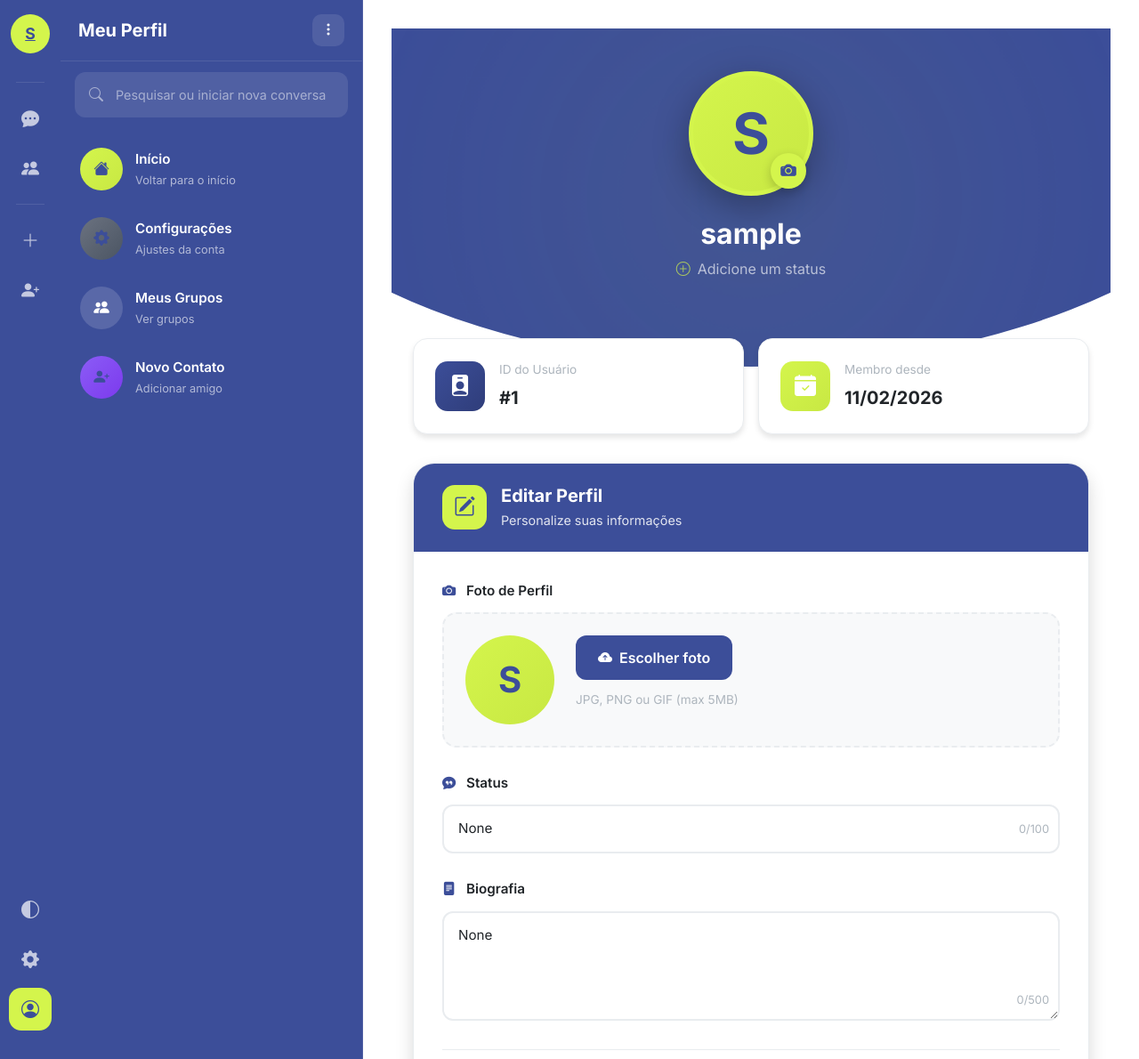
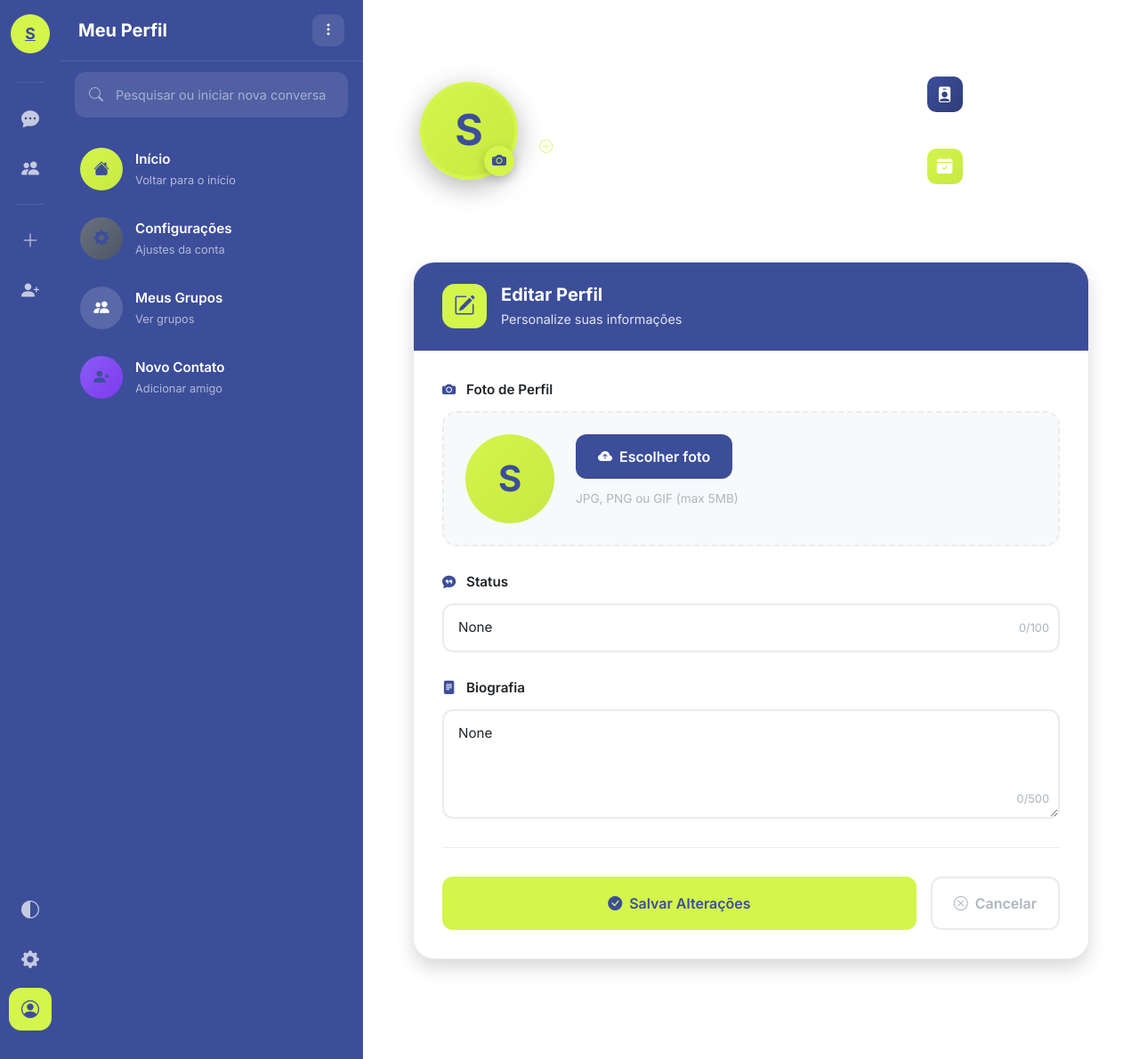
Before and after one commit to A-juli07/Dialogus, a Django app: page /chat/perfil/ in a window 1280 px wide. Shown: the whole page at 89% size. Run offline with Django 5.2, Linux system fonts and the light colour scheme; the visitor is signed in with stand-in values (Sample User, id 1); data comes from the database, SQL or seed files in the repository.

Commit message:
style: atualiza hero da pagina perfil

```diff
--- a/templates/chat/perfil.html
+++ b/templates/chat/perfil.html
@@ -53,6 +53,7 @@
     <div class="profile-hero">
         <div class="profile-hero-bg"></div>
         <div class="profile-hero-content">
+            <div class="profile-hero-left">
                 <div class="profile-avatar-wrapper">
                     {% if perfil.foto_perfil %}
                         <img src="{{ perfil.foto_perfil.url }}" class="profile-avatar-large" alt="Foto de Perfil">
@@ -65,6 +66,7 @@
                         <i class="bi bi-camera-fill"></i>
                     </div>
                 </div>
+                <div class="profile-user-info">
                     <h1 class="profile-username">{{ user.username }}</h1>
                     {% if perfil.status %}
                         <p class="profile-status-text">
@@ -77,30 +79,30 @@
                     {% endif %}
                 </div>
             </div>
-
-    <div class="profile-content">
-        <!-- Cards de Informações -->
-        <div class="profile-stats">
-            <div class="stat-card">
-                <div class="stat-icon" style="background: linear-gradient(135deg, var(--bg-sidebar), var(--bg-sidebar-dark));">
+            <div class="profile-hero-right">
+                <div class="profile-meta-item">
+                    <div class="meta-icon" style="background: linear-gradient(135deg, var(--bg-sidebar), var(--bg-sidebar-dark));">
                         <i class="bi bi-person-badge-fill"></i>
                     </div>
-                <div class="stat-info">
-                    <span class="stat-label">ID do Usuário</span>
-                    <span class="stat-value">#{{ user.id }}</span>
+                    <div class="meta-info">
+                        <span class="meta-label">ID do Usuário</span>
+                        <span class="meta-value">#{{ user.id }}</span>
                     </div>
                 </div>
-            <div class="stat-card">
-                <div class="stat-icon" style="background: linear-gradient(135deg, var(--lime-primary), var(--lime-secondary));">
+                <div class="profile-meta-item">
+                    <div class="meta-icon" style="background: linear-gradient(135deg, var(--lime-primary), var(--lime-secondary));">
                         <i class="bi bi-calendar-check-fill"></i>
                     </div>
-                <div class="stat-info">
-                    <span class="stat-label">Membro desde</span>
-                    <span class="stat-value">{{ user.date_joined|date:"d/m/Y" }}</span>
+                    <div class="meta-info">
+                        <span class="meta-label">Membro desde</span>
+                        <span class="meta-value">{{ user.date_joined|date:"d/m/Y" }}</span>
+                    </div>
+                </div>
             </div>
         </div>
     </div>
 
+    <div class="profile-content">
         <!-- Formulário de Edição -->
         <div class="profile-edit-card">
             <div class="edit-card-header">
@@ -201,8 +203,7 @@
 /* Hero Section */
 .profile-hero {
     position: relative;
-    padding: 3rem 2rem 5rem;
-    text-align: center;
+    padding: 2.5rem 2rem;
     overflow: hidden;
 }
 
@@ -212,8 +213,6 @@
     left: 0;
     right: 0;
     bottom: 0;
-    background: var(--bg-sidebar);
-    clip-path: ellipse(80% 100% at 50% 0%);
 }
 
 .profile-hero-bg::before {
@@ -223,8 +222,6 @@
     left: -50%;
     width: 200%;
     height: 200%;
-    background: radial-gradient(circle, rgba(200, 232, 67, 0.1) 0%, transparent 50%);
-    animation: pulse-hero 8s ease-in-out infinite;
 }
 
 @keyframes pulse-hero {
@@ -235,20 +232,31 @@
 .profile-hero-content {
     position: relative;
     z-index: 1;
+    display: flex;
+    align-items: center;
+    justify-content: space-between;
+    max-width: 900px;
+    margin: 0 auto;
+    gap: 2rem;
+}
+
+.profile-hero-left {
+    display: flex;
+    align-items: center;
+    gap: 1.5rem;
 }
 
 .profile-avatar-wrapper {
     position: relative;
-    display: inline-block;
-    margin-bottom: 1.5rem;
+    flex-shrink: 0;
 }
 
 .profile-avatar-large {
-    width: 140px;
-    height: 140px;
+    width: 110px;
+    height: 110px;
     border-radius: 50%;
-    border: 5px solid var(--lime-primary);
-    box-shadow: 0 12px 40px rgba(0, 0, 0, 0.3);
+    border: 4px solid var(--lime-primary);
+    box-shadow: 0 8px 30px rgba(0, 0, 0, 0.3);
     object-fit: cover;
 }
 
@@ -258,40 +266,45 @@
     justify-content: center;
     background: linear-gradient(135deg, var(--lime-primary), var(--lime-secondary));
     color: var(--bg-sidebar);
-    font-size: 4rem;
+    font-size: 3rem;
     font-weight: 700;
 }
 
 .profile-avatar-badge {
     position: absolute;
-    bottom: 8px;
-    right: 8px;
-    width: 40px;
-    height: 40px;
+    bottom: 4px;
+    right: 4px;
+    width: 34px;
+    height: 34px;
     background: var(--lime-primary);
     border-radius: 50%;
     display: flex;
     align-items: center;
     justify-content: center;
     color: var(--bg-sidebar);
-    font-size: 1.1rem;
+    font-size: 1rem;
     box-shadow: 0 4px 12px rgba(0, 0, 0, 0.2);
+}
+
+.profile-user-info {
+    display: flex;
+    flex-direction: column;
 }
 
 .profile-username {
     color: white;
-    font-size: 2rem;
+    font-size: 1.75rem;
     font-weight: 700;
-    margin-bottom: 0.5rem;
+    margin-bottom: 0.25rem;
 }
 
 .profile-status-text {
     color: rgba(255, 255, 255, 0.9);
-    font-size: 1rem;
+    font-size: 0.95rem;
     display: flex;
     align-items: center;
-    justify-content: center;
     gap: 0.5rem;
+    margin: 0;
 }
 
 .profile-status-text i {
@@ -302,66 +315,60 @@
     opacity: 0.7;
 }
 
-/* Content Section */
-.profile-content {
-    max-width: 900px;
-    margin: -2rem auto 0;
-    padding: 0 1.5rem 3rem;
-    position: relative;
-    z-index: 2;
+/* Right side - Meta info */
+.profile-hero-right {
+    display: flex;
+    flex-direction: column;
+    gap: 0.75rem;
 }
 
-/* Stats Cards */
-.profile-stats {
-    display: grid;
-    grid-template-columns: repeat(2, 1fr);
-    gap: 1rem;
-    margin-bottom: 2rem;
+.profile-meta-item {
+    display: flex;
+    align-items: center;
+    gap: 0.75rem;
+    background: rgba(255, 255, 255, 0.1);
+    padding: 0.75rem 1.25rem;
+    border-radius: 12px;
+    backdrop-filter: blur(10px);
 }
 
-.stat-card {
-    background: var(--card-bg);
-    border-radius: 16px;
-    padding: 1.5rem;
-    display: flex;
-    align-items: center;
-    gap: 1rem;
-    box-shadow: var(--shadow-md);
-    border: 1px solid var(--border-color);
-    transition: transform 0.3s ease, box-shadow 0.3s ease;
-}
-
-.stat-card:hover {
-    transform: translateY(-4px);
-    box-shadow: var(--shadow-lg);
-}
-
-.stat-icon {
-    width: 56px;
-    height: 56px;
-    border-radius: 14px;
+.meta-icon {
+    width: 40px;
+    height: 40px;
+    border-radius: 10px;
     display: flex;
     align-items: center;
     justify-content: center;
-    font-size: 1.5rem;
+    font-size: 1.1rem;
     color: white;
+    flex-shrink: 0;
 }
 
-.stat-info {
+.meta-info {
     display: flex;
     flex-direction: column;
 }
 
-.stat-label {
-    font-size: 0.85rem;
-    color: var(--text-muted);
-    margin-bottom: 0.25rem;
+.meta-label {
+    font-size: 0.75rem;
+    color: rgba(255, 255, 255, 0.6);
+    text-transform: uppercase;
+    letter-spacing: 0.5px;
 }
 
-.stat-value {
-    font-size: 1.25rem;
+.meta-value {
+    font-size: 1rem;
     font-weight: 700;
-    color: var(--text-primary);
+    color: white;
+}
+
+/* Content Section */
+.profile-content {
+    max-width: 900px;
+    margin: 0 auto;
+    padding: 2rem 1.5rem 3rem;
+    position: relative;
+    z-index: 2;
 }
 
 /* Edit Card */
```
Also changed, not shown: other parts of templates/chat/perfil.html (+33 -21 lines). Lines whose indentation alone changed are shown as unchanged.
